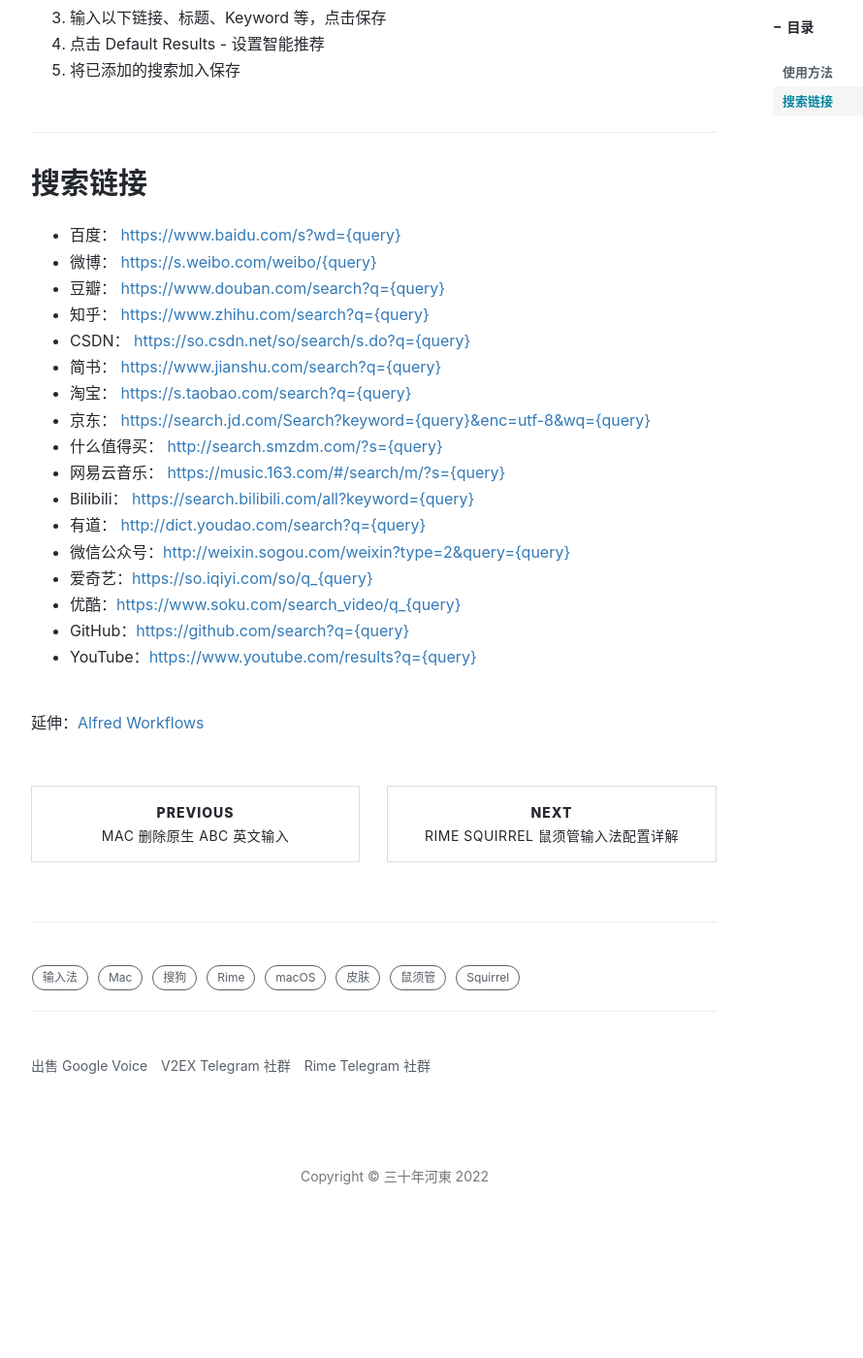
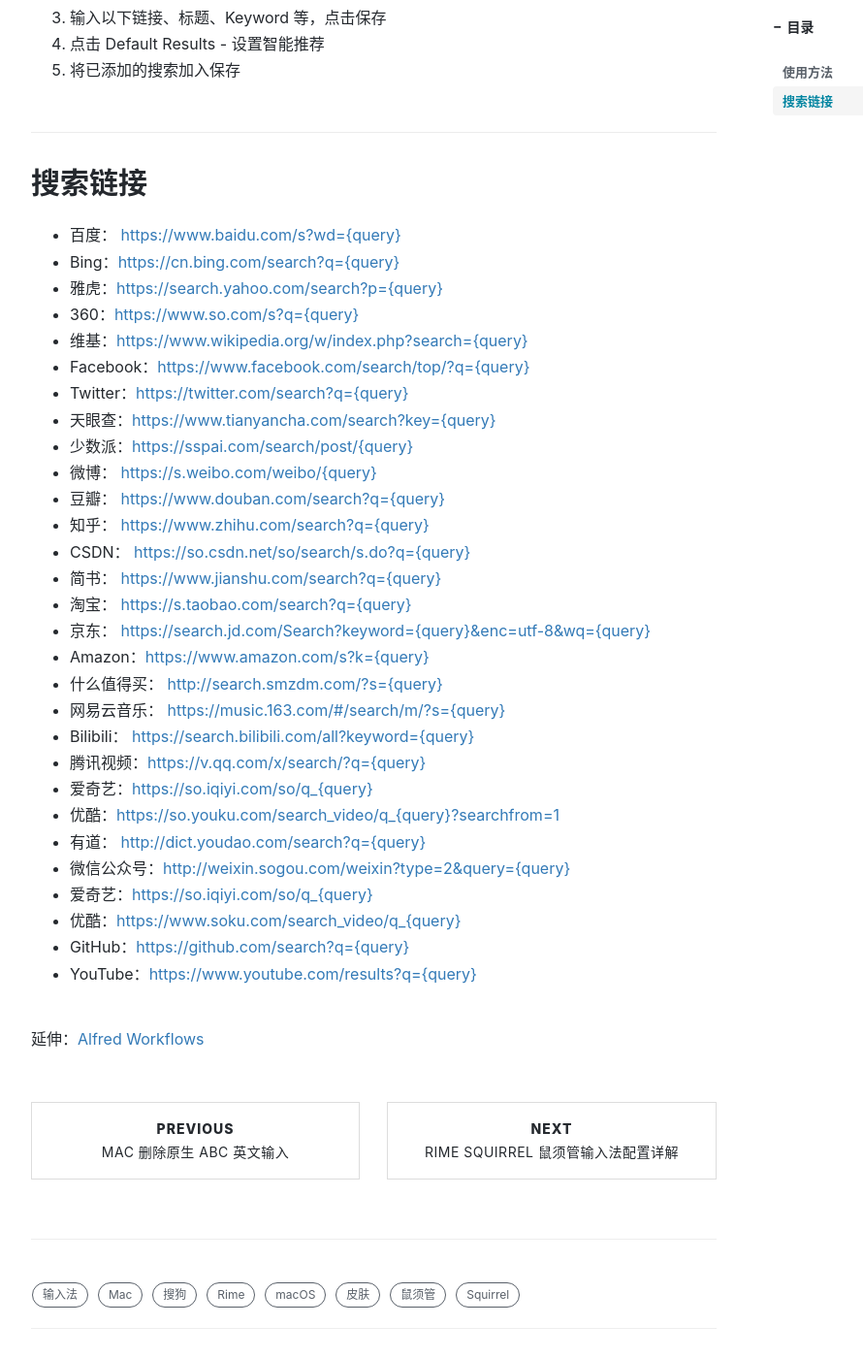
Before and after one commit to ssnhd/ssnhd.github.io, a Jekyll site: the page built from _posts/2022-1-2-alfred.md, in a window 1280 px wide and 1400 px high, scrolled down 994 px. Shown: the whole window at 97% size, without its empty margins (233-1123 px from the left). Built offline with Jekyll 4.4.1, drawn with Linux system fonts in a browser that asks for light colours; nearby versions of some CDN libraries; comment, search, counter and statistics services are not loaded; before the commit the page ends 2311 px from its top, so only the background shows below that.

Commit message:
Update 2022-1-2-alfred.md

```diff
--- a/_posts/2022-1-2-alfred.md
+++ b/_posts/2022-1-2-alfred.md
@@ -26,6 +26,14 @@
 ## 搜索链接
 
 - 百度： <https://www.baidu.com/s?wd={query}>
+- Bing：<https://cn.bing.com/search?q={query}>
+- 雅虎：<https://search.yahoo.com/search?p={query}>
+- 360：<https://www.so.com/s?q={query}>
+- 维基：<https://www.wikipedia.org/w/index.php?search={query}>
+- Facebook：<https://www.facebook.com/search/top/?q={query}>
+- Twitter：<https://twitter.com/search?q={query}>
+- 天眼查：<https://www.tianyancha.com/search?key={query}>
+- 少数派：<https://sspai.com/search/post/{query}>
 - 微博： <https://s.weibo.com/weibo/{query}>
 - 豆瓣： <https://www.douban.com/search?q={query}>
 - 知乎： <https://www.zhihu.com/search?q={query}>
@@ -33,9 +41,13 @@
 - 简书： <https://www.jianshu.com/search?q={query}>
 - 淘宝： <https://s.taobao.com/search?q={query}>
 - 京东： <https://search.jd.com/Search?keyword={query}&enc=utf-8&wq={query}>
+- Amazon：<https://www.amazon.com/s?k={query}>
 - 什么值得买： <http://search.smzdm.com/?s={query}>
 - 网易云音乐： <https://music.163.com/#/search/m/?s={query}>
 - Bilibili： <https://search.bilibili.com/all?keyword={query}>
+- 腾讯视频：<https://v.qq.com/x/search/?q={query}>
+- 爱奇艺：<https://so.iqiyi.com/so/q_{query}>
+- 优酷：<https://so.youku.com/search_video/q_{query}?searchfrom=1>
 - 有道： <http://dict.youdao.com/search?q={query}>
 - 微信公众号：<http://weixin.sogou.com/weixin?type=2&query={query}>
 - 爱奇艺：<https://so.iqiyi.com/so/q_{query}>
```
